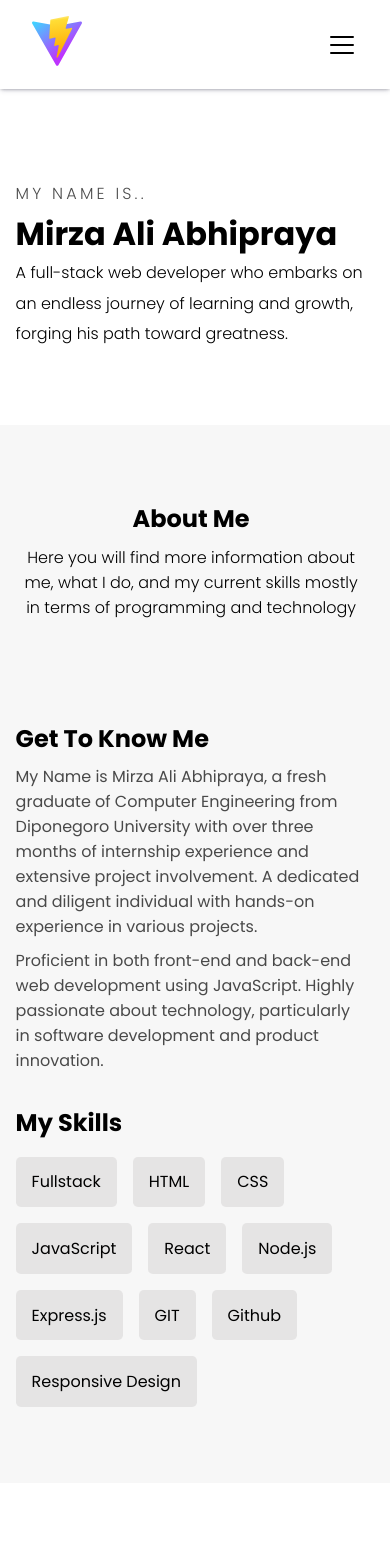
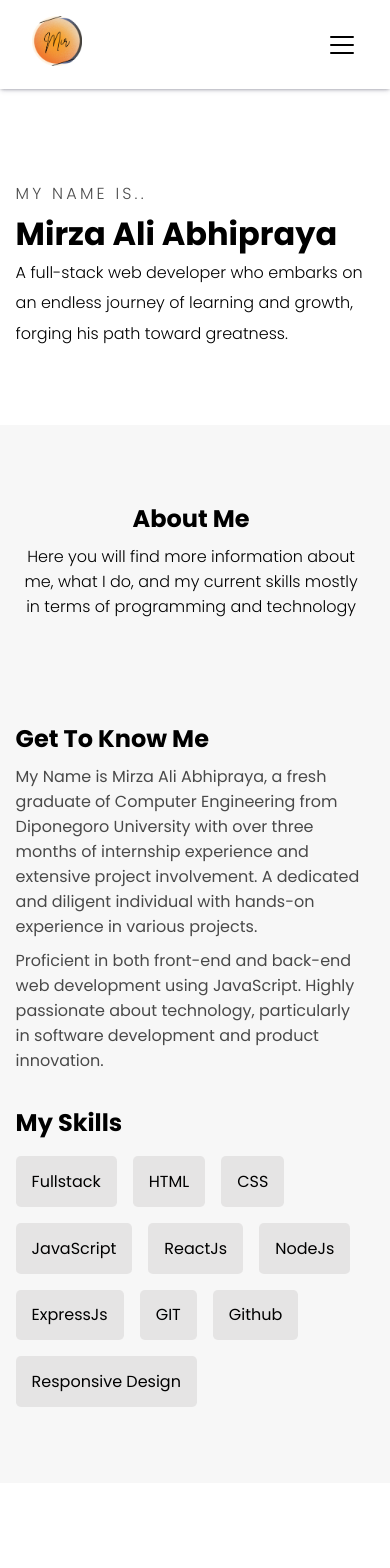
Before and after one commit to MirzaAliA/portofolio, a React (Vite) app: page / in a window 390 px wide. Shown: the top 1568 px of the page. Built offline with nearby package versions, Linux system fonts and the light colour scheme.

Commit message:
break html into components and adding main-logo

```diff
--- a/src/App.css
+++ b/src/App.css
@@ -229,7 +229,7 @@ div.about-me-left p {
   opacity: 70%;
 }
 
-div.skill-grid {
+ul.skill-grid {
   padding: 1rem 0 0 0;
   width: 100%;
   display: flex;
@@ -237,7 +237,7 @@ div.skill-grid {
   gap: 1rem;
 }
 
-div.about-me-right div.skill {
+div.about-me-right li.skill {
   border-radius: 0.3rem;
   padding: 0.8rem 1rem 0.8rem 1rem;
   justify-content: center;
@@ -275,7 +275,7 @@ div.about-me-right div.skill {
     flex-direction: row;
   }
 
-  div.skill-grid {
+  ul.skill-grid {
     padding: 2vh 0 0 0;
   }
 }
@@ -310,7 +310,7 @@ div.about-me-right div.skill {
     flex-direction: row;
   }
 
-  div.skill-grid {
+  ul.skill-grid {
     padding: 2vh 0 0 0;
   }
 }
@@ -341,7 +341,7 @@ div.about-me-right div.skill {
     padding: 8vh 6vw 4vh 4vw;
   }
 
-  div.skill-grid {
+  ul.skill-grid {
     padding: 2vh 0 0 0;
   }
 }
--- a/src/App.jsx
+++ b/src/App.jsx
@@ -2,18 +2,63 @@ import { useState } from 'react'
 import { List, InstagramLogo, LinkedinLogo, WhatsappLogo, GithubLogo } from "@phosphor-icons/react"
 import './App.css'
 
+const listSkills = [
+  {
+    skill: "Fullstack"
+  },
+  {
+    skill: "HTML"
+  },
+  {
+    skill: "CSS"
+  },
+  {
+    skill: "JavaScript"
+  },
+  {
+    skill: "ReactJs"
+  },
+  {
+    skill: "NodeJs"
+  },
+  {
+    skill: "ExpressJs"
+  },
+  {
+    skill: "GIT"
+  },
+  {
+    skill: "Github"
+  },
+  {
+    skill: "Responsive Design"
+  }
+]
+
 export default function App() {
+
+  const [skills, setSkills] = useState(listSkills);
+
+  return (
+    <>
+      <Navbar />
+      <Header />
+      <AboutMe skills={skills} />
+      <Portofolio />
+      <Contact />
+      <Footer />
+    </>
+  )
+}
+
+function Navbar() {
 
   const [menuIcon, setMenuIcon] = useState(false);
 
-
-
   return (
-    <>
-      <header>
     <nav className="navbar" id="navbar">
       <div className="logo">
-            <img src="../public/vite.svg" alt="" />
+        <img src="../public/logo-mirza.png" alt="" />
       </div>
       <div className="menu-icon" onClick={() => { setMenuIcon(!menuIcon) }}>
         <List size={32} />
@@ -36,6 +81,11 @@ export default function App() {
         </li>
       </ul>
     </nav>
+  )
+}
+
+function Header() {
+  return (
     <section className="header" id="header">
       <div className="main-container">
         <section className="hero">
@@ -50,7 +100,11 @@ export default function App() {
         </section>
       </div>
     </section>
-      </header>
+  )
+}
+
+function AboutMe({ skills }) {
+  return (
     <section className="about-me" id="about-me">
       <div className="about-me-title">
         <h1 className="pre-title">About Me</h1>
@@ -66,21 +120,26 @@ export default function App() {
         </div>
         <div className="about-me-right">
           <h2>My Skills</h2>
-            <div className="skill-grid">
-              <div className="skill">Fullstack</div>
-              <div className="skill">HTML</div>
-              <div className="skill">CSS</div>
-              <div className="skill">JavaScript</div>
-              <div className="skill">React</div>
-              <div className="skill">Node.js</div>
-              <div className="skill">Express.js</div>
-              <div className="skill">GIT</div>
-              <div className="skill">Github</div>
-              <div className="skill">Responsive Design</div>
-            </div>
+          <ul className="skill-grid">
+            {skills.map((skill) => (
+              <Skill skill={skill} />
+            ))}
+          </ul>
         </div>
       </div>
     </section>
+  )
+}
+
+function Skill({ skill }) {
+
+  return (
+    <li className="skill">{skill.skill}</li>
+  )
+}
+
+function Portofolio() {
+  return (
     <section className="portofolio" id="portofolio">
       <div className="portofolio-title">
         <h3 className="pre-title">Portofolio</h3>
@@ -104,6 +163,11 @@ export default function App() {
         </div>
       </div>
     </section>
+  )
+}
+
+function Contact() {
+  return (
     <section className="contact" id="contact">
       <div className="contact-title">
         <h1 className="pre-title">Contact</h1>
@@ -121,7 +185,11 @@ export default function App() {
         </form>
       </div>
     </section>
+  )
+}
 
+function Footer() {
+  return (
     <footer className="site-footer" id="footer">
       <div className="footer-container-top">
         <div className="footer-title">
@@ -166,6 +234,5 @@ export default function App() {
         </div>
       </div>
     </footer>
-    </>
   )
 }
```
Also changed, not shown: public/logo-mirza.png (added). Lines whose indentation alone changed are shown as unchanged.
